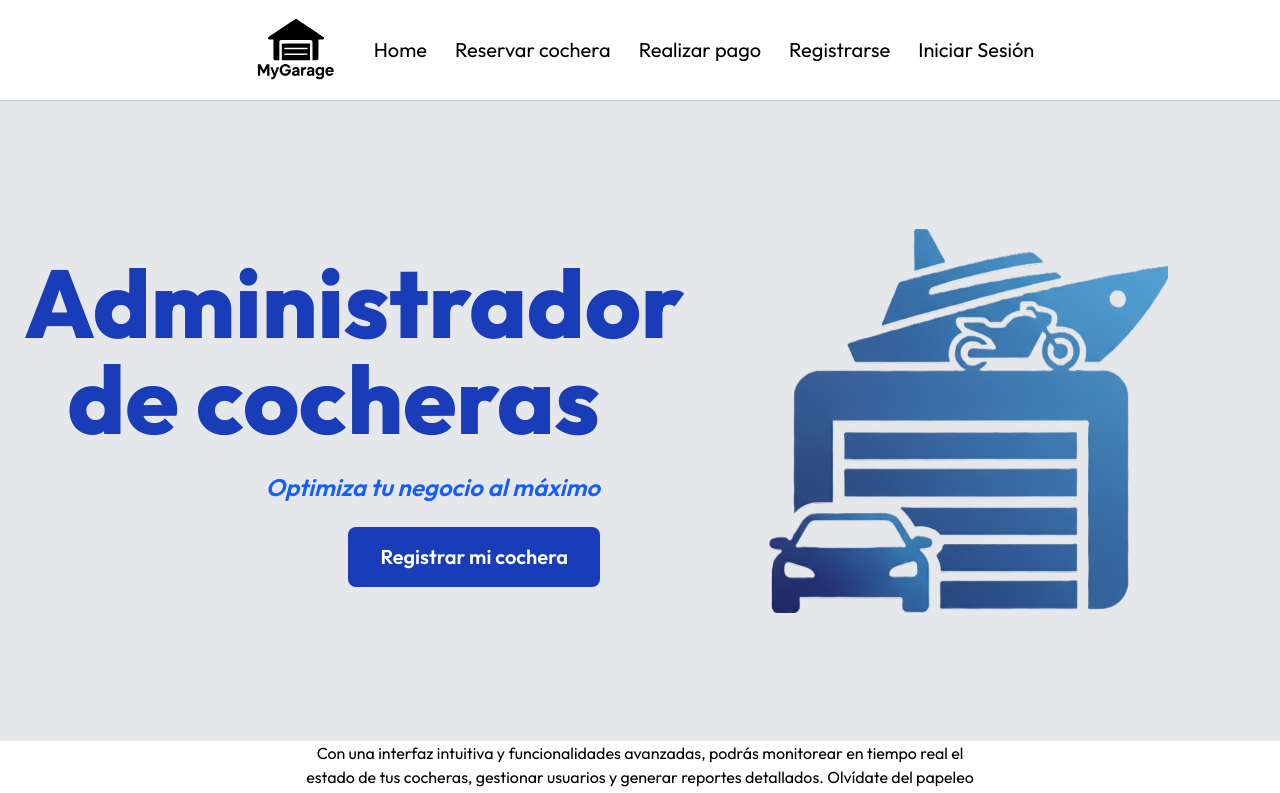
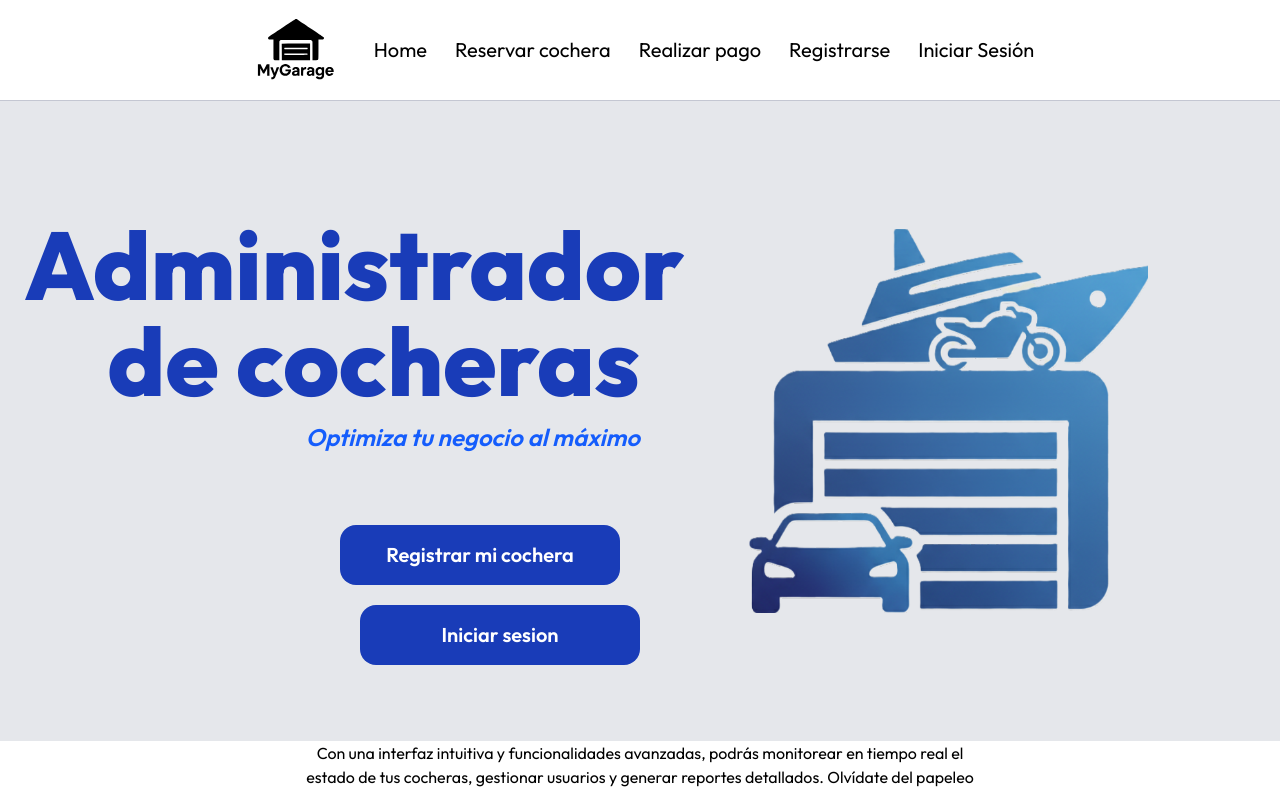
Before and after one commit to SantiagoCarboUTN/fullstack-repo-dsw, a React (Vite) app in the folder apps/frontend/: page / in a window 1280 px wide. Shown: the top 793 px of the page. Built offline with nearby package versions, Linux system fonts and the light colour scheme.

Commit message:
cambios en home page

```diff
--- a/apps/frontend/src/index.css
+++ b/apps/frontend/src/index.css
@@ -26,35 +26,51 @@ body{
   animation-name: slide-in-left;
 }
 
-
-@keyframes slide-in-right {
-  from {
-    translate: 20vw 0;
-    scale: 100% 1;
-    opacity:0;
-    filter: blur(1px)
-  }
-
-  to {
-    translate: 0 0;
-    scale: 100% 1;
-    opacity: 1;
-    filter:blur(0)
-  }
+.animate-slide-in-bottom {
+  animation-duration: 2s;
+  animation-name: slide-in-bottom;
 }
 
 @keyframes slide-in-left {
   from {
-    translate: -20vw 0;
-    scale: 100% 1;
+    transform: translateX(-20vw) scale(1, 1);
     opacity: 0;
-    filter: blur(1px)
+    filter: blur(1px);
   }
 
   to {
-    translate: 0 0;
-    scale: 100% 1;
-    opacity:1;
+    transform: translateX(0) scale(1, 1);
+    opacity: 1;
     filter: blur(0);
   }
 }
+
+/* Entrada desde la derecha */
+@keyframes slide-in-right {
+  from {
+    transform: translateX(20vw) scale(1, 1);
+    opacity: 0;
+    filter: blur(1px);
+  }
+
+  to {
+    transform: translateX(0) scale(1, 1);
+    opacity: 1;
+    filter: blur(0);
+  }
+}
+
+/* Entrada desde abajo */
+@keyframes slide-in-bottom {
+  from {
+    transform: translateY(20vh) scale(1, 1);
+    opacity: 0;
+    filter: blur(1px);
+  }
+
+  to {
+    transform: translateY(0) scale(1, 1);
+    opacity: 1;
+    filter: blur(0);
+  }
+}
--- a/apps/frontend/src/pages/Home.tsx
+++ b/apps/frontend/src/pages/Home.tsx
@@ -25,17 +25,19 @@ export const Home = () => {
     <>
       <Navbar/>
 
-      <div className='h-[80vh] bg-gray-200 flex items-center justify-center px-6
-       '>
+      <div className='h-[80vh] bg-gray-200 flex items-center justify-center px-6 '>
 
-        <div className='grid grid-cols-1 md:grid-cols-2 items-center gap-20 w-full '>
+        <div className='grid grid-cols-1 md:grid-cols-2 items-center w-full'>
 
-          <div className="text-right space-y-6 justify-center ">
+          <div className="flex flex-col items-right gap-3 text-right">
 
-            <h1 className='text-8xl font-extrabold   text-blue-800 '>Administrador de cocheras</h1>
-            <h2 className='animate-slide-in-left text-blue-600 italic font-semibold text-2xl '>Optimiza tu negocio al máximo</h2>
+            <h1 className=' mt-10 text-8xl font-extrabold text-blue-800'>Administrador de cocheras</h1>
+            <h2 className='mb-10 animate-slide-in-left text-blue-600 italic font-semibold text-2xl  '>Optimiza tu negocio al máximo</h2>
 
-          <button className='bg-blue-800 text-white px-8 py-4 rounded-lg  text-xl font-semibold hover:bg-blue-700 transition-colors duration-300'>Registrar mi cochera</button>
+            <div>
+              <button className=' animate-slide-in-bottom w-70 mt-5 self-end bg-blue-800 text-white  py-4 rounded-2xl  text-xl font-semibold hover:bg-blue-700 transition-colors duration-300  mx-5'>Registrar mi cochera</button>
+              <button className=' animate-slide-in-bottom w-70 border-box mt-5 self-end bg-blue-800 text-white  py-4 rounded-2xl  text-xl font-semibold hover:bg-blue-700 transition-colors duration-300 ml-5'>Iniciar sesion</button>
+            </div>
 
         </div>
 
```
